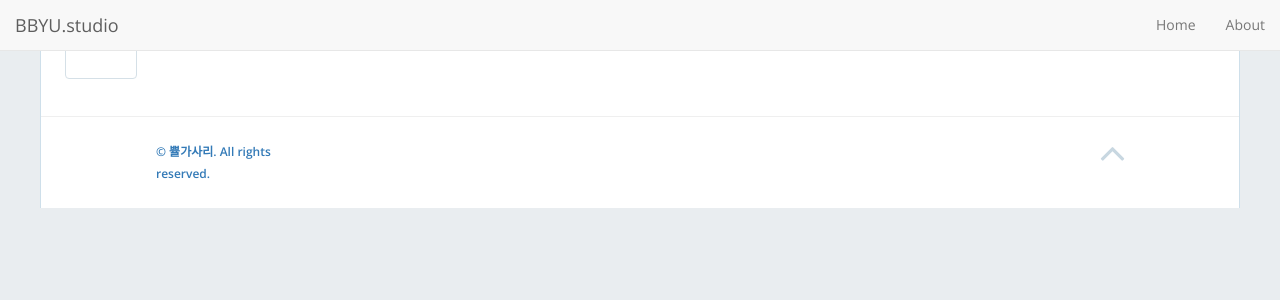
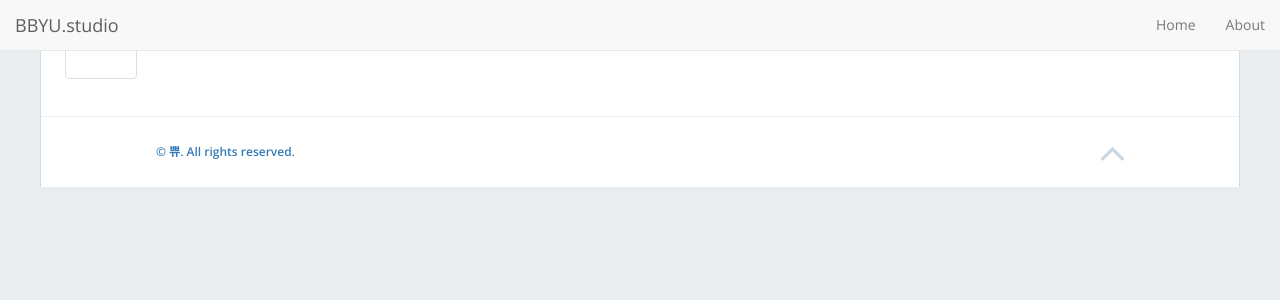
Before and after one commit to bbyu-studio/bbyu-studio.github.io, a Jekyll site: the page built from CHANGELOG.md, in a window 1280 px wide. Shown: the top 300 px of the page. Built offline with Jekyll 4.4.1, drawn with Linux system fonts in a browser that asks for light colours; nearby versions of some CDN libraries; our own code applies the rules of GitHub Pages for plain Markdown files.

Commit message:
main copyright modify

```diff
--- a/_config.yml
+++ b/_config.yml
@@ -93,7 +93,7 @@ pagination:
 ############################################################
 
 ### Phantom settings
-footer_text: '© 쁄가사리. All rights reserved.'
+footer_text: '© 쀼. All rights reserved.'
 admin_name: 'BBYU.studio'
 google_analytics: "UA-9999999-99" # Update with your own tracking ID
 enable_contact: false
```
